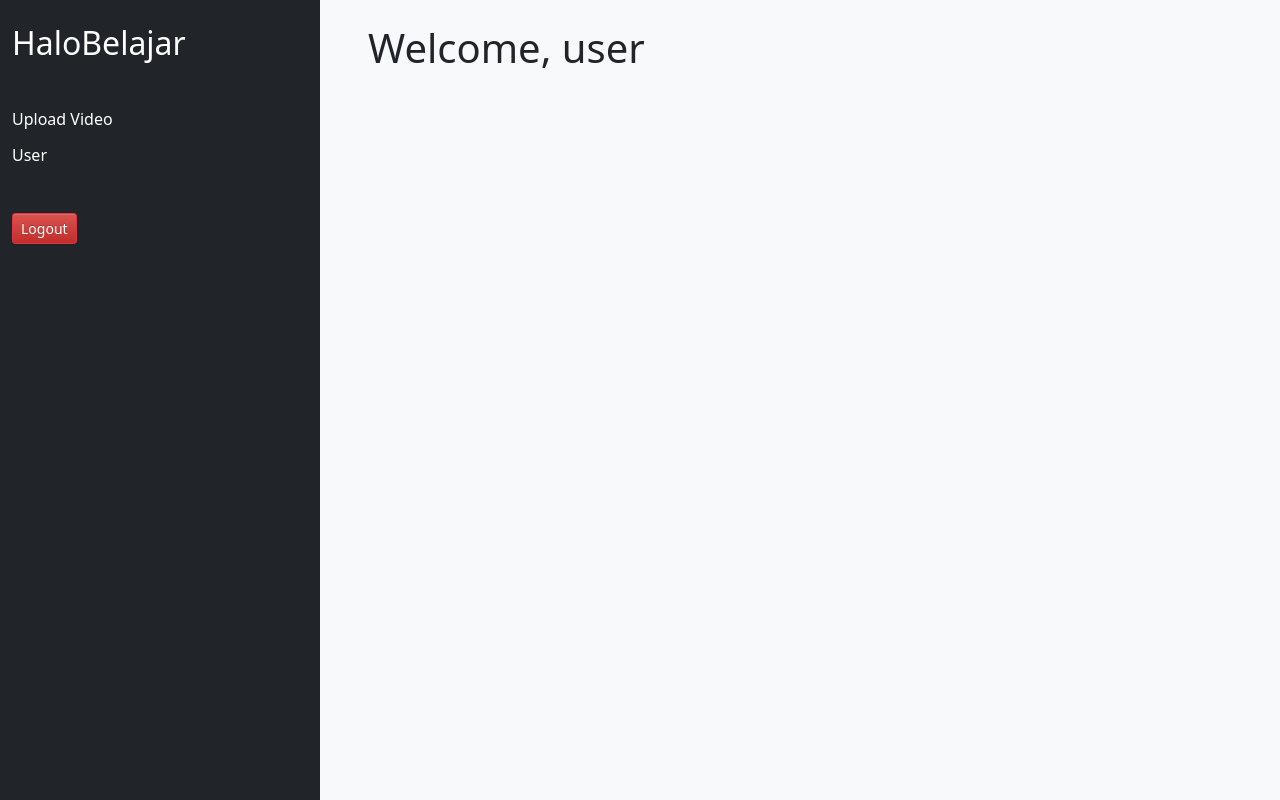
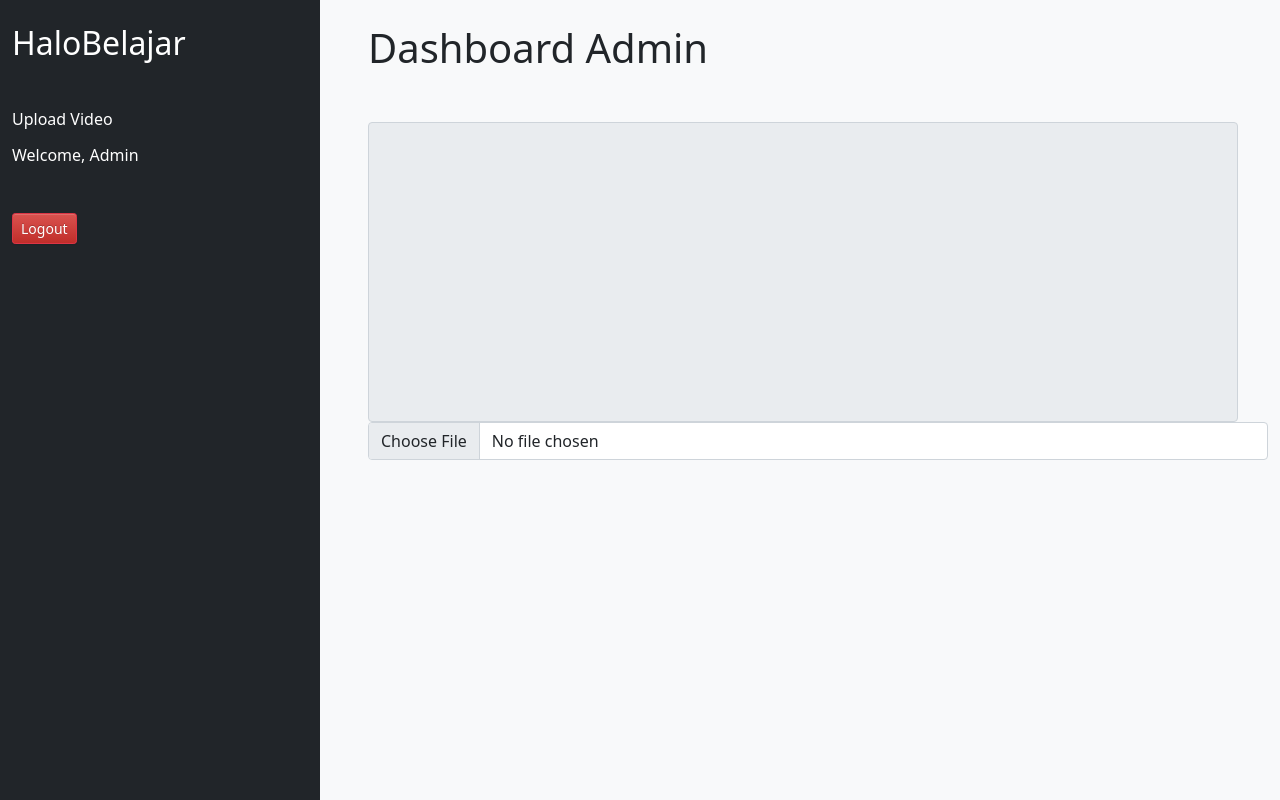
Before and after one commit to rg-km/final-project-engineering-58, a React app in the folder frontend/: page /dashboard in a window 1280 px wide. Built offline with nearby package versions, Linux system fonts and the light colour scheme.

Commit message:
update dashboard admin

```diff
--- /dev/null
+++ b/frontend/src/assets/css/dashboard.css
@@ -0,0 +1,9 @@
+.input-group-text {
+  width: 100% auto;
+  height: 300px;
+  margin-top: 50px;
+  margin-right: 30px;
+}
+.input-group {
+  width: 50px;
+}
--- a/frontend/src/components/Dashboard.js
+++ b/frontend/src/components/Dashboard.js
@@ -1,39 +1,48 @@
-import React from 'react'
-import Container from 'react-bootstrap/Container';
-import {Link} from 'react-router-dom';
+import React from "react";
+import Container from "react-bootstrap/Container";
+import { Link } from "react-router-dom";
+import "../assets/css/dashboard.css";
 
 function Dashboard() {
   return (
-    <section className='dashboard bg-white' style={{ height: "100vh"}}>
-        <Container fluid className='h-100'>
-          <div className='row h-100'>
+    <section className="dashboard bg-white" style={{ height: "100vh" }}>
+      <Container fluid className="h-100">
+        <div className="row h-100">
           {/* sidebar */}
-              <div className='col-md-3 bg-dark pt-4 pb-5'>
-                <h2 className='mb-5 text-white'>HaloBelajar</h2>
-                <h6 className='mb-3'>
-                  <Link to="/upload-video" className='text-white text-decoration-none'>
+          <div className="col-md-3 bg-dark pt-4 pb-5">
+            <h2 className="mb-5 text-white">HaloBelajar</h2>
+            <h6 className="mb-3">
+              <Link to="/upload-video" className="text-white text-decoration-none">
                 Upload Video
               </Link>
             </h6>
-                <h6 className='mb-5'>
-                  <Link to="/user" className='text-white text-decoration-none'>
-                    User
+            <h6 className="mb-5">
+              <Link to="/user" className="text-white text-decoration-none">
+                Welcome, Admin
               </Link>
             </h6>
 
-                <Link to="/" className='btn btn-sm btn-danger'>
+            <Link to="/" className="btn btn-sm btn-danger">
               Logout
             </Link>
           </div>
 
           {/* content dashboard */}
-              <div className='col-md-9 bg-light pt-4 pb-5 ps-5'>
-                <h1>Welcome, user</h1>
+          <div className="col-md-9 bg-light pt-4 pb-5 ps-5">
+            <h1>Dashboard Admin</h1>
+            <div>
+              <div className="uploadv">
+                <span class="input-group-text"></span>
+              </div>
+              <div class="col align-self-end">
+                <input type="file" class="form-control" id="inputGroupFile02" />
+              </div>
+            </div>
           </div>
         </div>
       </Container>
     </section>
-  )
+  );
 }
 
-export default Dashboard
+export default Dashboard;
```
Lines whose indentation alone changed are shown as unchanged.
